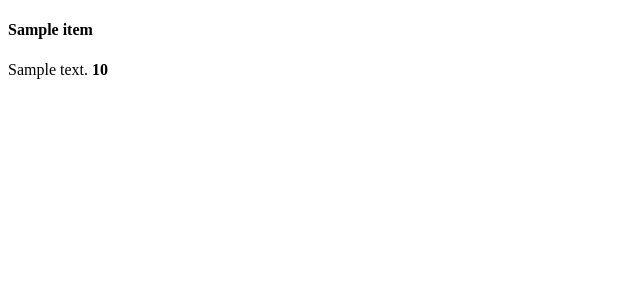
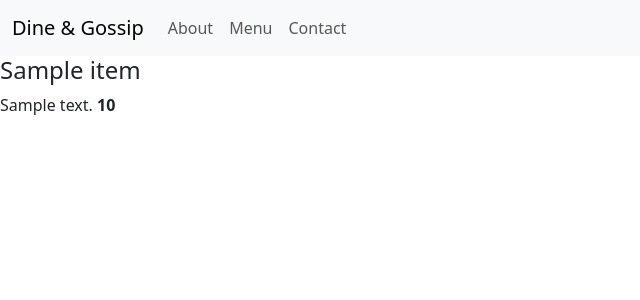
Before and after one commit to KhanRana/resaurant, a Python web app: template bookings/templates/bookings/menu.html in a window 1280 px wide. Shown: the top 300 px of the page, without its empty margins (0-640 px from the left). Run offline with Jinja, Linux system fonts and the light colour scheme; the template is opened without the code that fills it: most values are stand-ins (such as "Sample title", 1, 10 or a date in 2020).

Commit message:
Add bootstrap navigation bar to the base.html template

```diff
--- a/bookings/templates/bookings/menu.html
+++ b/bookings/templates/bookings/menu.html
@@ -1,8 +1,10 @@
 {% extends "home/base.html"%}
 
 {% block content %}
+<div>
 {% for item in menu %}
     <h4>{{item.title }}</h4>
     <p>{{itme.content}} <span><strong>{{item.price}}</strong></span></p>
 {% endfor %}
+</div>
 {%endblock content%}
--- a/home/templates/home/base.html
+++ b/home/templates/home/base.html
@@ -1,9 +1,12 @@
+
 <!DOCTYPE html>
 <html lang="en">
 <head>
     <meta charset="UTF-8">
     <meta http-equiv="X-UA-Compatible" content="IE=edge">
     <meta name="viewport" content="width=device-width, initial-scale=1.0">
+    <link href="https://cdn.jsdelivr.net/npm/bootstrap@5.3.0-alpha3/dist/css/bootstrap.min.css" rel="stylesheet" integrity="sha384-KK94CHFLLe+nY2dmCWGMq91rCGa5gtU4mk92HdvYe+M/SXH301p5ILy+dN9+nJOZ" crossorigin="anonymous">
+
     {% if title %}
         <title>{{ title }}</title>
     {% else %}
@@ -11,7 +14,24 @@
     {% endif %}
 </head>
 <body>
+    <nav class="navbar navbar-expand-lg bg-body-tertiary">
+        <div class="container-fluid">
+          <a class="navbar-brand" href="#">Dine & Gossip</a>
+          <button class="navbar-toggler" type="button" data-bs-toggle="collapse" data-bs-target="#navbarNavAltMarkup" aria-controls="navbarNavAltMarkup" aria-expanded="false" aria-label="Toggle navigation">
+            <span class="navbar-toggler-icon"></span>
+          </button>
+          <div class="collapse navbar-collapse" id="navbarNavAltMarkup">
+            <div class="navbar-nav">
+              <a class="nav-link" href="#">About</a>
+              <a class="nav-link" href="#">Menu</a>
+              <a class="nav-link" href="#">Contact</a>
+            </div>
+          </div>
+        </div>
+      </nav>
     {% block content %}
     {% endblock content %}
+    <script src="https://cdn.jsdelivr.net/npm/@popperjs/core@2.11.7/dist/umd/popper.min.js" integrity="sha384-zYPOMqeu1DAVkHiLqWBUTcbYfZ8osu1Nd6Z89ify25QV9guujx43ITvfi12/QExE" crossorigin="anonymous"></script>
+<script src="https://cdn.jsdelivr.net/npm/bootstrap@5.3.0-alpha3/dist/js/bootstrap.min.js" integrity="sha384-Y4oOpwW3duJdCWv5ly8SCFYWqFDsfob/3GkgExXKV4idmbt98QcxXYs9UoXAB7BZ" crossorigin="anonymous"></script>
 </body>
 </html>
```
